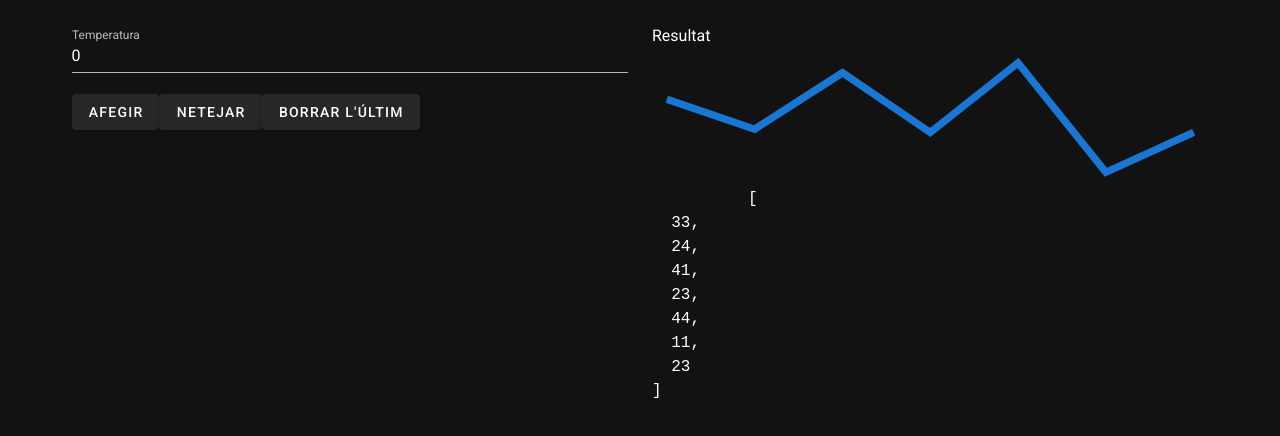
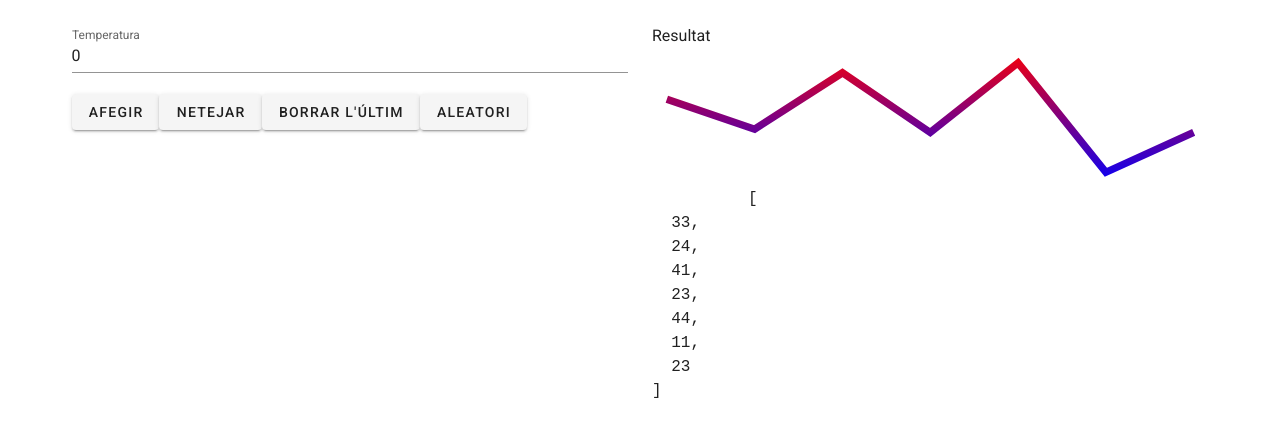
Before and after one commit to mand777/curs-vue-girona-22-nov, a Nuxt app in the folder codi/: page / in a window 1280 px wide. Shown: the top 436 px of the page. Built offline with nearby package versions, Linux system fonts and the light colour scheme.

Commit message:
aleatorisenters

```diff
--- a/codi/nuxt.config.js
+++ b/codi/nuxt.config.js
@@ -50,7 +50,7 @@ export default {
   vuetify: {
     customVariables: ['~/assets/variables.scss'],
     theme: {
-      dark: true,
+      dark: false,
       themes: {
         dark: {
           primary: colors.blue.darken2,
--- a/codi/pages/index.vue
+++ b/codi/pages/index.vue
@@ -12,6 +12,7 @@
         <v-btn @click="afegir()">afegir</v-btn>
         <v-btn @dblclick="netejar()">netejar</v-btn>
         <v-btn @mouseenter="borrar()">borrar l'últim</v-btn>
+        <v-btn @click="temperaturesAleatories()">aleatori</v-btn>
       </v-col>
       <v-col cols="12" md="6">
        Resultat
@@ -19,6 +20,7 @@
 
         <v-sparkline
         :value="temperatures"
+        :gradient="['red','blue']"
         ></v-sparkline>
 
         <pre>
@@ -34,6 +36,7 @@
   export default{
     data(){
       return{
+        gradient:["red","blue"],
         temperatura:0,
         temperatures:[33,24,41,23,44,11,23]
       }
@@ -58,6 +61,25 @@
       borrar(){
         console.log("Borrant l'últim")
         this.temperatures.pop()
+      },
+      temperaturesAleatories(){
+        console.log("Afegint temperatures aleatòries")
+        //array amb 100 valors aleatoris creem array buit
+        var nouArray=[]
+        //repetim 100 vegades
+        for(var i=0;i<100;i++){
+          //afegim valors
+          var valorAleatori=Math.random()*100
+          var valorAleatoriEnter=this.processarEnter(valorAleatori)
+
+          nouArray.push(valorAleatoriEnter)
+        }
+        //Assignem al array del component
+        this.temperatures=nouArray
+
+      },
+      processarEnter(val){
+        return parseInt(val)
       }
     }
   }
```
